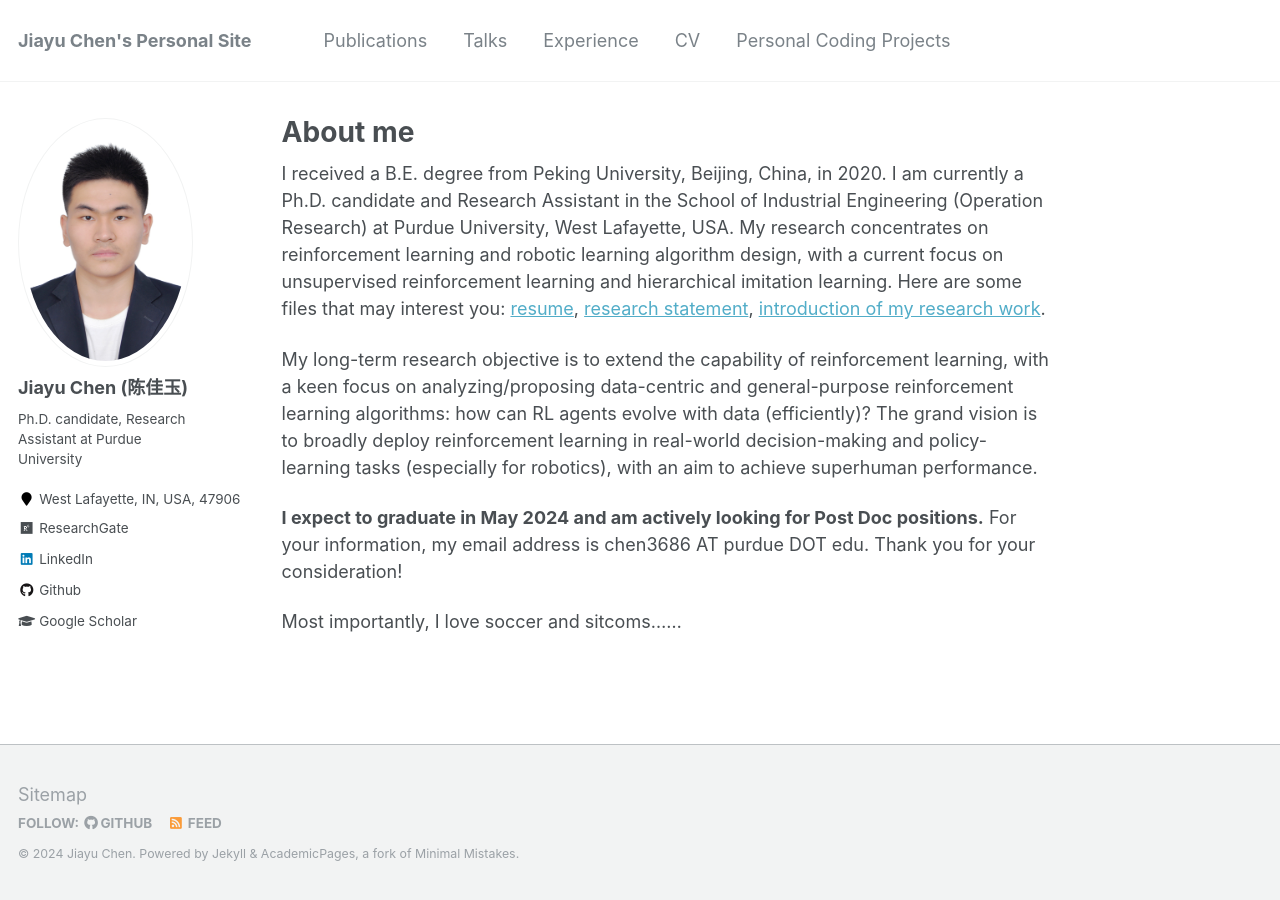
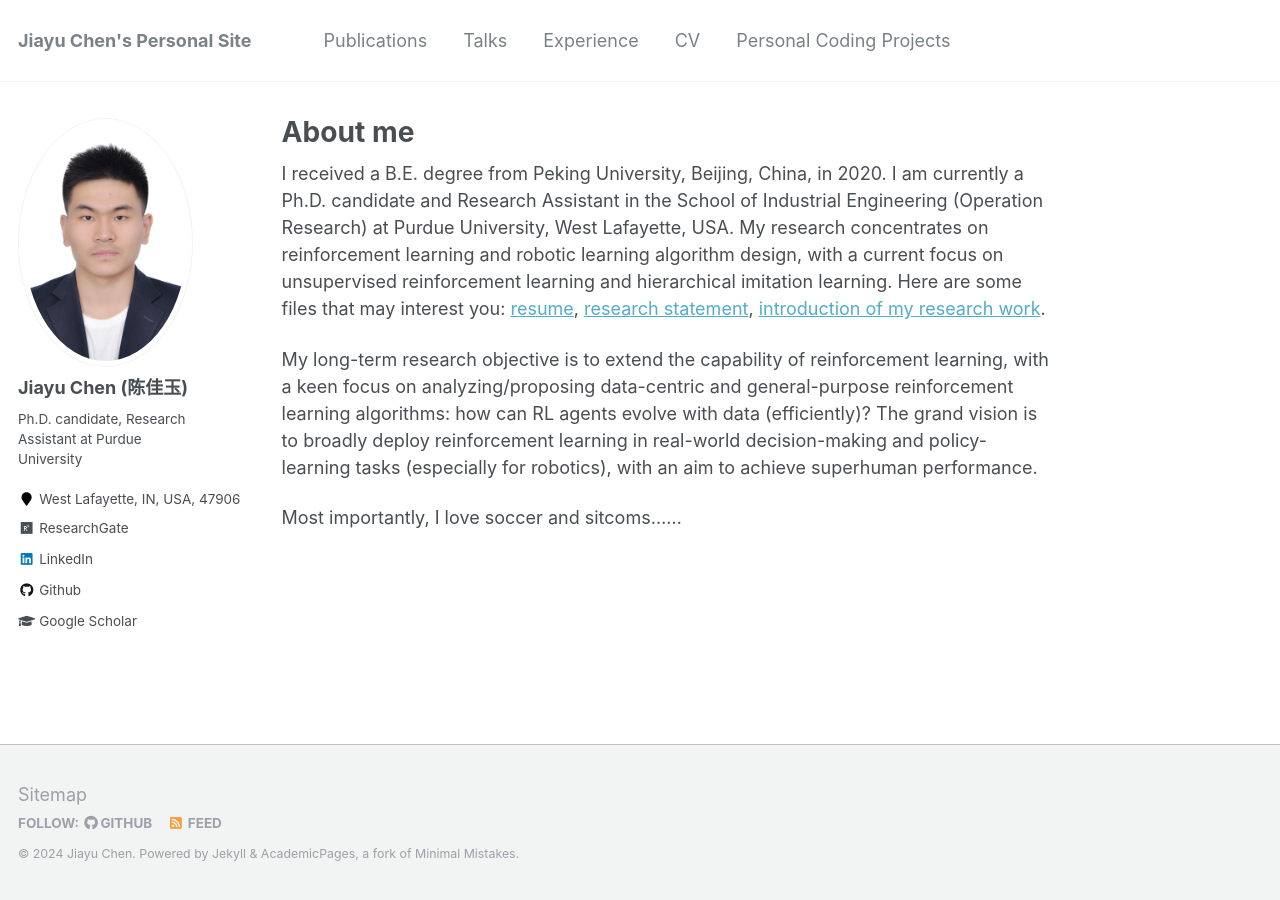
Before and after one commit to LucasCJYSDL/LucasCJYSDL.github.io, a Jekyll site: the page built from _pages/about.md, in a window 1280 px wide. Built offline with Jekyll 4.4.1, drawn with Linux system fonts in a browser that asks for light colours.

Commit message:
Update about.md

```diff
--- a/_pages/about.md
+++ b/_pages/about.md
@@ -12,6 +12,4 @@ I received a B.E. degree from Peking University, Beijing, China, in 2020. I am c
 
 My long-term research objective is to extend the capability of reinforcement learning, with a keen focus on analyzing/proposing data-centric and general-purpose reinforcement learning algorithms: how can RL agents evolve with data (efficiently)? The grand vision is to broadly deploy reinforcement learning in real-world decision-making and policy-learning tasks (especially for robotics), with an aim to achieve superhuman performance.
 
-**I expect to graduate in May 2024 and am actively looking for Post Doc positions.** For your information, my email address is chen3686 AT purdue DOT edu. Thank you for your consideration!
-
 Most importantly, I love soccer and sitcoms......
```
